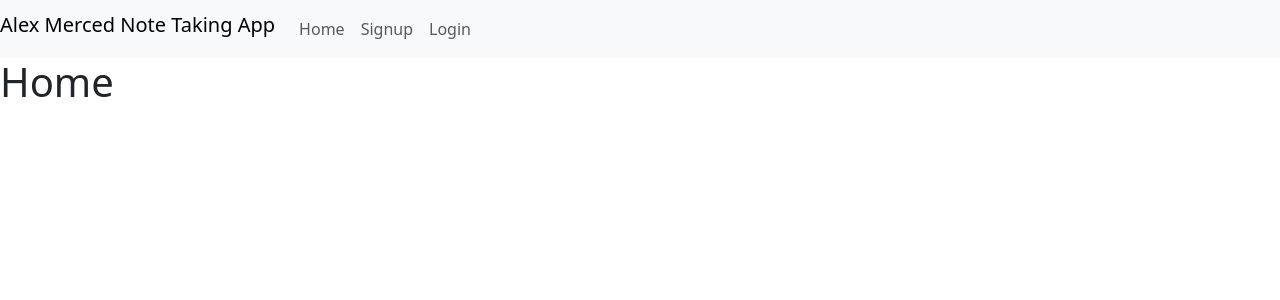
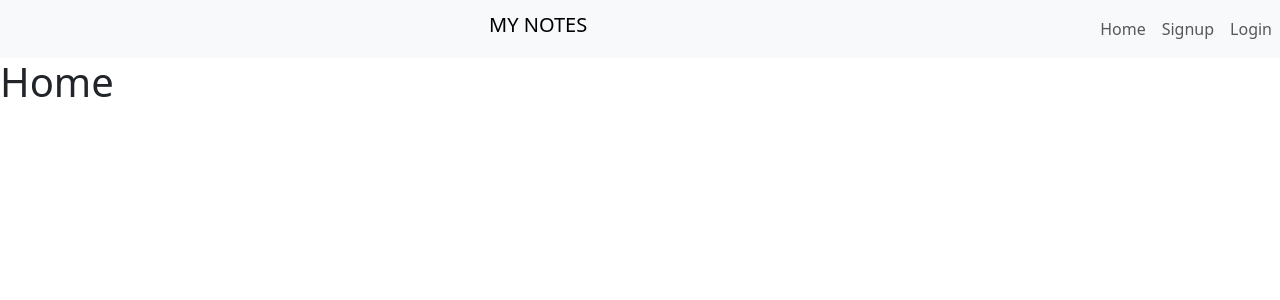
Before and after one commit to WanjaNjunge/diary, a React (Create React App) app in the folder client/: page / in a window 1280 px wide. Shown: the top 300 px of the page. Built offline with nearby package versions, Linux system fonts and the light colour scheme.

Commit message:
Add styling to the navbar

```diff
--- a/client/src/components/Nav.js
+++ b/client/src/components/Nav.js
@@ -7,10 +7,12 @@ const Nav = (props) => {
 
   return (
     <header className="navbar navbar-expand-lg navbar-light bg-light">
-      <h1 className="navbar-brand">Alex Merced Note Taking App</h1>
-      <nav>
+      <div className="navbar-left">
+        <h1 className="navbar-brand">MY NOTES</h1>
+      </div>
+      <nav className="navbar-right">
         {!state.token ? (
-          <ul className="navbar-nav mr-auto">
+          <ul className="navbar-nav">
             <li className="nav-item">
               <Link to="/" className="nav-link">
                 Home
--- a/client/src/index.css
+++ b/client/src/index.css
@@ -10,6 +10,15 @@ body {
 code {
   font-family: source-code-pro, Menlo, Monaco, Consolas, 'Courier New',
     monospace;
+}
+
+select.form-control,
+textarea.form-control,
+input.form-control {
+  font-size: 1rem;
+}
+input[type="file"] {
+  width: 100%;
 }
 
 
@@ -47,6 +56,22 @@ header nav div:hover {
   color: crimson;
 }
 
+.navbar {
+  display: flex;
+  justify-content: space-between;
+  align-items: center;
+}
+
+.navbar-left {
+  flex: 1;
+}
+
+.navbar-right {
+  display: flex;
+  align-items: center;
+}
+
+
 /* /////////////////////////
 Auth Component
 ////////////////////////// */
```
